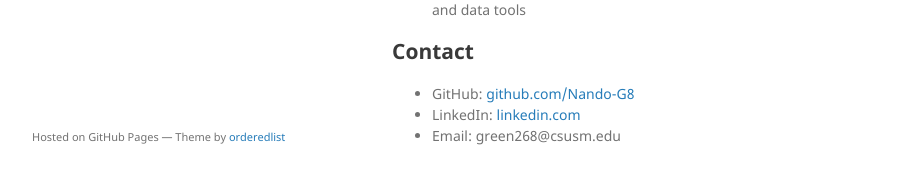
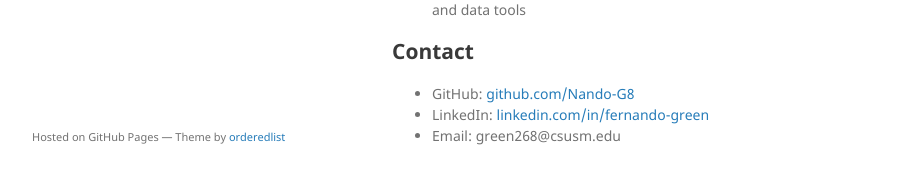
Before and after one commit to Nando-G8/Nando-G8.github.io, a Jekyll site: the page built from index.md, in a window 1280 px wide and 900 px high, scrolled down 1067 px. Shown: the part 684-868 px from the top of the window, without its empty margins (178-1092 px from the left). Built offline with Jekyll 4.4.1, drawn with Linux system fonts in a browser that asks for light colours; our own code applies the rules of GitHub Pages for plain Markdown files.

Commit message:
Fix LinkedIn link format in index.md

```diff
--- a/index.md
+++ b/index.md
@@ -62,5 +62,5 @@ Program management professional with over five years of experience supporting Na
 ## Contact
 
 - GitHub: [github.com/Nando-G8](https://github.com/Nando-G8)
-- LinkedIn: [linkedin.com](www.linkedin.com/in/fernando-green)
+- LinkedIn: [linkedin.com/in/fernando-green](https://linkedin.com/in/fernando-green)
 - Email: green268@csusm.edu
```
